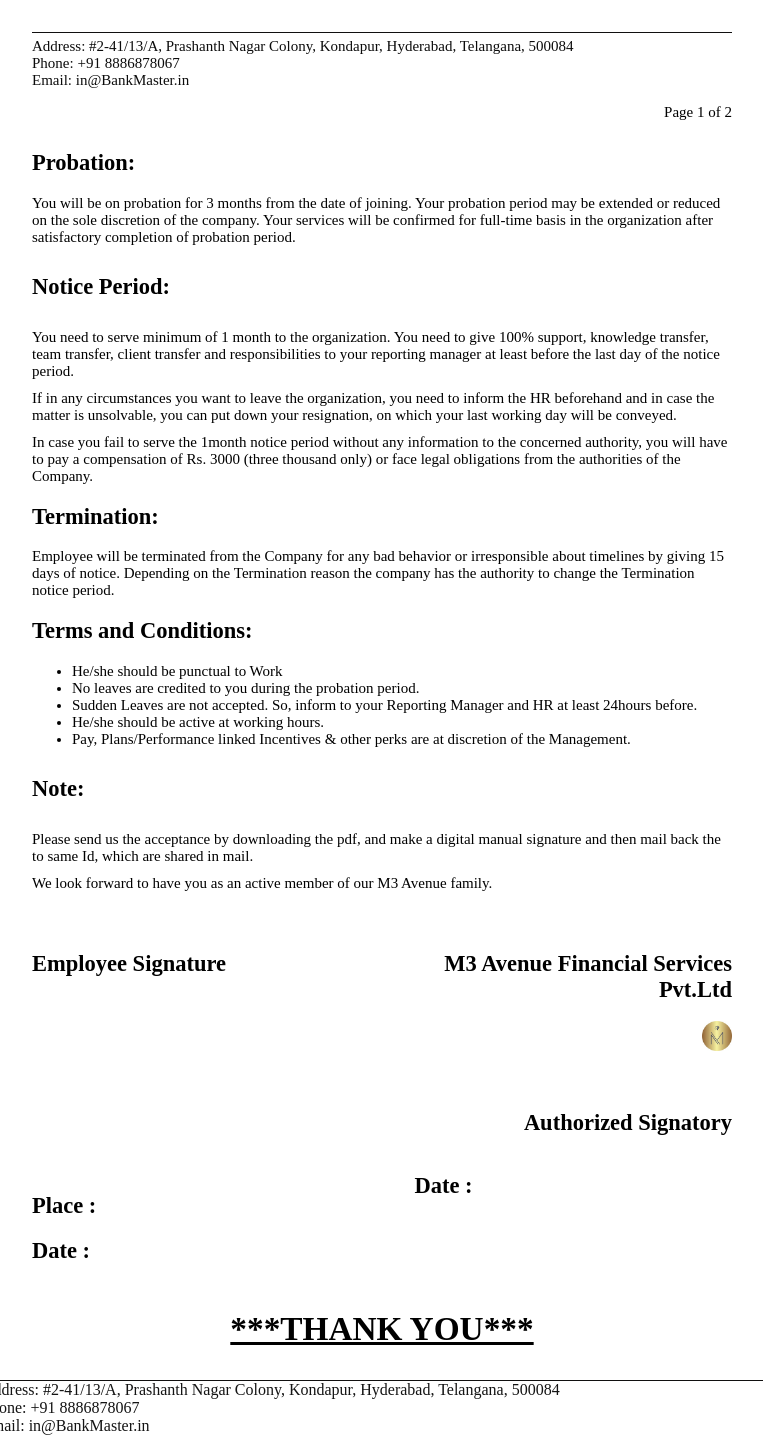
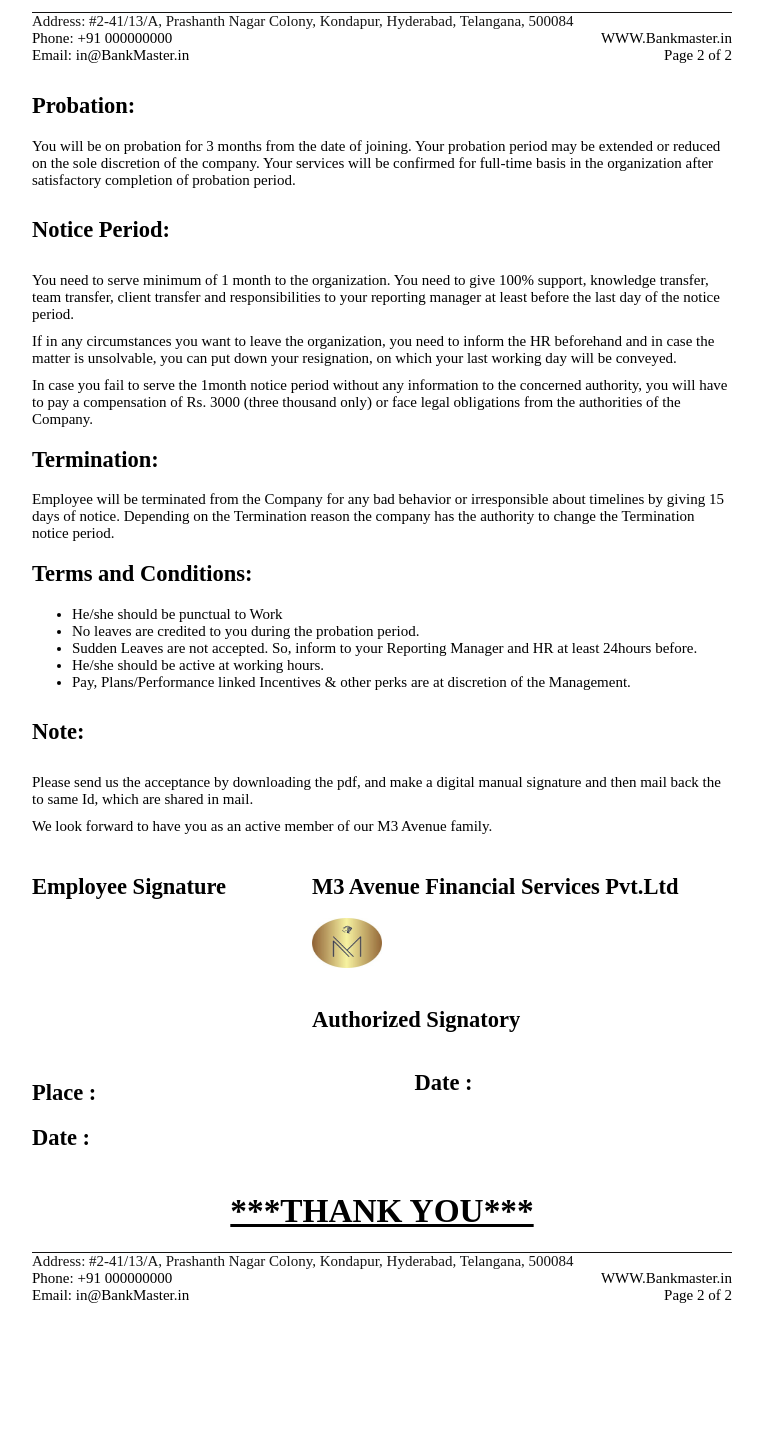
Before and after one commit to nikiroy/nikiroy, a plain HTML site: page index.html in a window 1280 px wide. Shown: the part 1108-2564 px from the top of the page, without its empty margins (26-789 px from the left). After the commit the page ends 2430 px from the top, so only its background shows below. Drawn offline with Linux system fonts and the light colour scheme.

Commit message:
Update index.html

```diff
--- a/index.html
+++ b/index.html
@@ -146,7 +146,7 @@
         }
 
         .Employee .employee {
-            width: 50%;
+            width: 40%;
             justify-content: start;
             display: flex;
             align-items: start;
@@ -155,13 +155,13 @@
         }
 
         .Employee .companyname {
-            justify-content: end;
-            align-items: end;
+            justify-content: start;
+            align-items: start;
             flex-direction: column;
-            width: 50%;
-            display: static;
-            display: flex;
-            text-align: right;
+            width: 60%;
+            /* display: static;
+
+            /* text-align: right; */
             display: flex;
 
         }
@@ -173,7 +173,7 @@
         }
 
         .Place .places {
-            padding-top: 20px;
+            padding-top: 10px;
             width: 50%;
         }
 
@@ -190,7 +190,7 @@
 
 
         .Employee h2 {
-            padding-top: 40px;
+            padding-top: 20px;
             display: flex;
         }
 
@@ -202,42 +202,82 @@
         .Thanks {
             font-size: 25px;
             text-align: center;
-            padding-top: 5px;
+            margin-top: 2px;
 
         }
 
         .footer2 {
-
-margin-top: 0px;
+            /* display: flex; */
+/* margin-top: 2px; */
             border-top: 1px solid #111010;
             text-align: left;
             font-size: 15x;
             color: #141414;
+            /* padding-left: 5px; */
         }
 
         .footer2 p {
             margin: 0px;
         }
 
-        .Phone2 {
-            text-align: right;
+        .Phone2  {
+            display: flex;
+            justify-content: space-between;
+            text-align: left;
+           padding: 0px;
+           margin-top: 0px;
+        }
+        .Phone2 p{
+            margin: 0px;
+            padding: 0px;
+        }
+        .Eml2  {
+            display: flex;
+            justify-content: space-between;
+            text-align: left;
+           padding: 0px;
+           margin-top: 0px;
+        }
+        .Eml2 p{
+            margin: 0px;
+            padding: 0px;
         }
 
-        .footer1 {
-            margin-top: 35px;
-            padding-top: 5px;
+        .footer {
+            /* display: flex; */
+/* margin-top: 2px; */
             border-top: 1px solid #111010;
             text-align: left;
             font-size: 15x;
-            color: #0c0c0c;
+            color: #141414;
+            /* padding-left: 5px; */
         }
 
-        .footer1 p {
+        .footer p {
             margin: 0px;
         }
 
-        .Phone1 {
-            text-align: right;
+        .Phone  {
+            display: flex;
+            justify-content: space-between;
+            text-align: left;
+           padding: 0px;
+           margin-top: 0px;
+        }
+        .Phone p{
+            margin: 0px;
+            padding: 0px;
+        }
+        .Eml  {
+            display: flex;
+            justify-content: space-between;
+            text-align: left;
+           padding: 0px;
+           margin-top: 0px;
+        }
+        .Eml p{
+            margin: 0px;
+            padding: 0px;
         }
     </style>
 </head>
@@ -334,14 +374,22 @@ margin-top: 0px;
 
         </div>
 
-        <div class="footer1">
+        <div class="footer">
             <p>Address: #2-41/13/A, Prashanth Nagar Colony, Kondapur, Hyderabad, Telangana, 500084</p>
-            <p>Phone: +91 8886878067</p>
-            <p>Email: in@BankMaster.in</p>
         </div>
-        <div class="Phone1">
-            <p>Page 1 of 2</p>
-        </div>
+            <div class="Phone">
+            <p>Phone: +91 000000000</p>
+            <p>WWW.Bankmaster.in</p>
+            </div>
+
+
+
+
+            <div class="Eml">
+                <p>Email: in@BankMaster.in</p>
+                <p>Page 2 of 2</p>
+
+            </div>
 
 
         <div class="Probation">
@@ -401,7 +449,7 @@ margin-top: 0px;
             </div>
             <div class="companyname">
                 <h2>M3 Avenue Financial Services Pvt.Ltd</h2>
-                <img src="M3 picture.jpg" width="30px" height="30px" alt="Nikita">
+                <img class="n2" src="M3 picture.jpg" width="70px" height="50px"; alt="Nikita">
                 <h2>Authorized Signatory</h2>
 
             </div>
@@ -426,20 +474,28 @@ margin-top: 0px;
             <h1>***THANK YOU***</h1>
 
         </div>
-    </div>
-    <div>
+
+
         <div class="footer2">
             <p>Address: #2-41/13/A, Prashanth Nagar Colony, Kondapur, Hyderabad, Telangana, 500084</p>
-            <p>Phone: +91 8886878067</p>
-            <p>Email: in@BankMaster.in</p>
+        </div>
+            <div class="Phone2">
+            <p>Phone: +91 000000000</p>
+            <p>WWW.Bankmaster.in</p>
+            </div>
 
-            <div class="Phone2">
+
+
+
+            <div class="Eml2">
+                <p>Email: in@BankMaster.in</p>
                 <p>Page 2 of 2</p>
+
             </div>
-        </div>
 
-    </div>
 
+
+</div>
 
 
 
```
